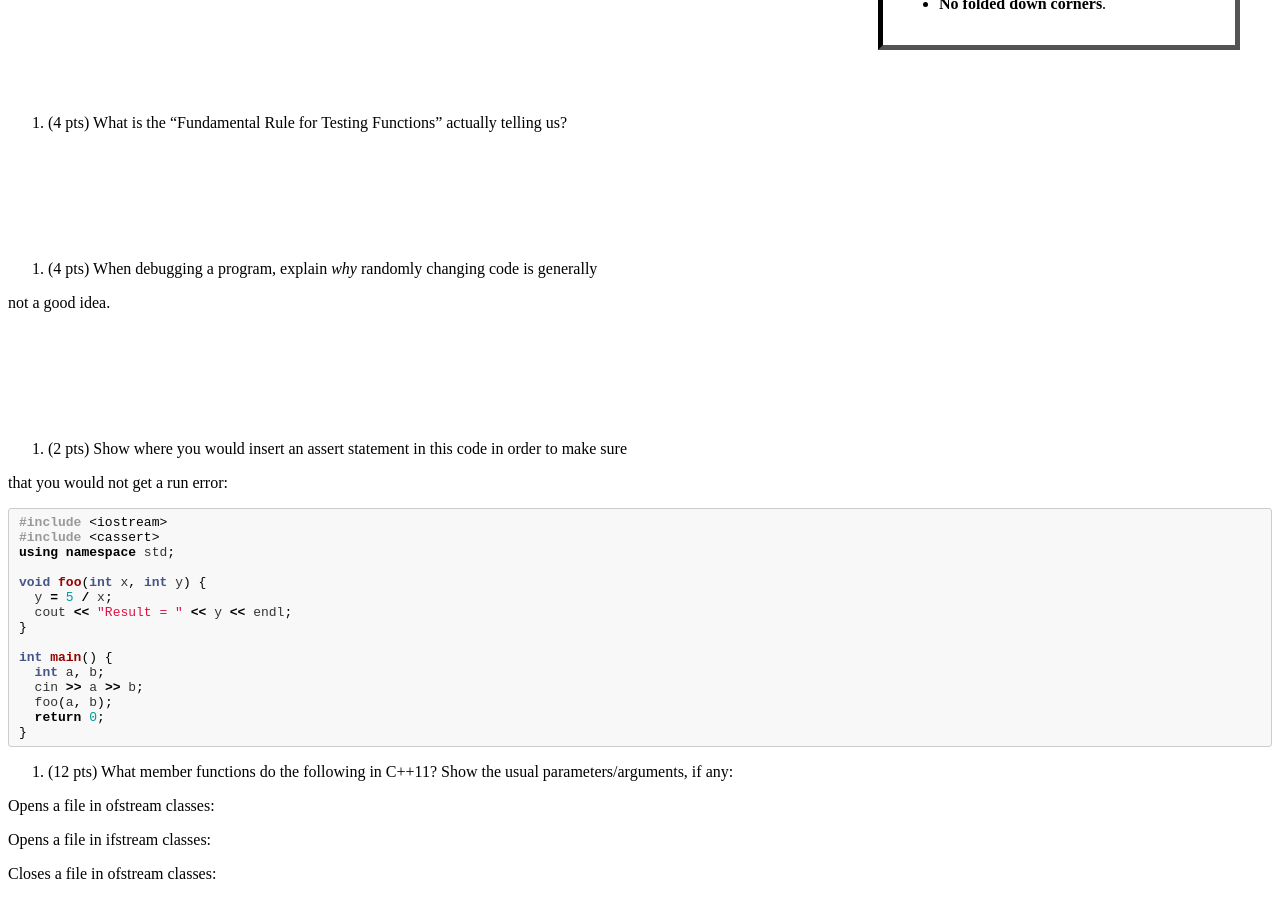
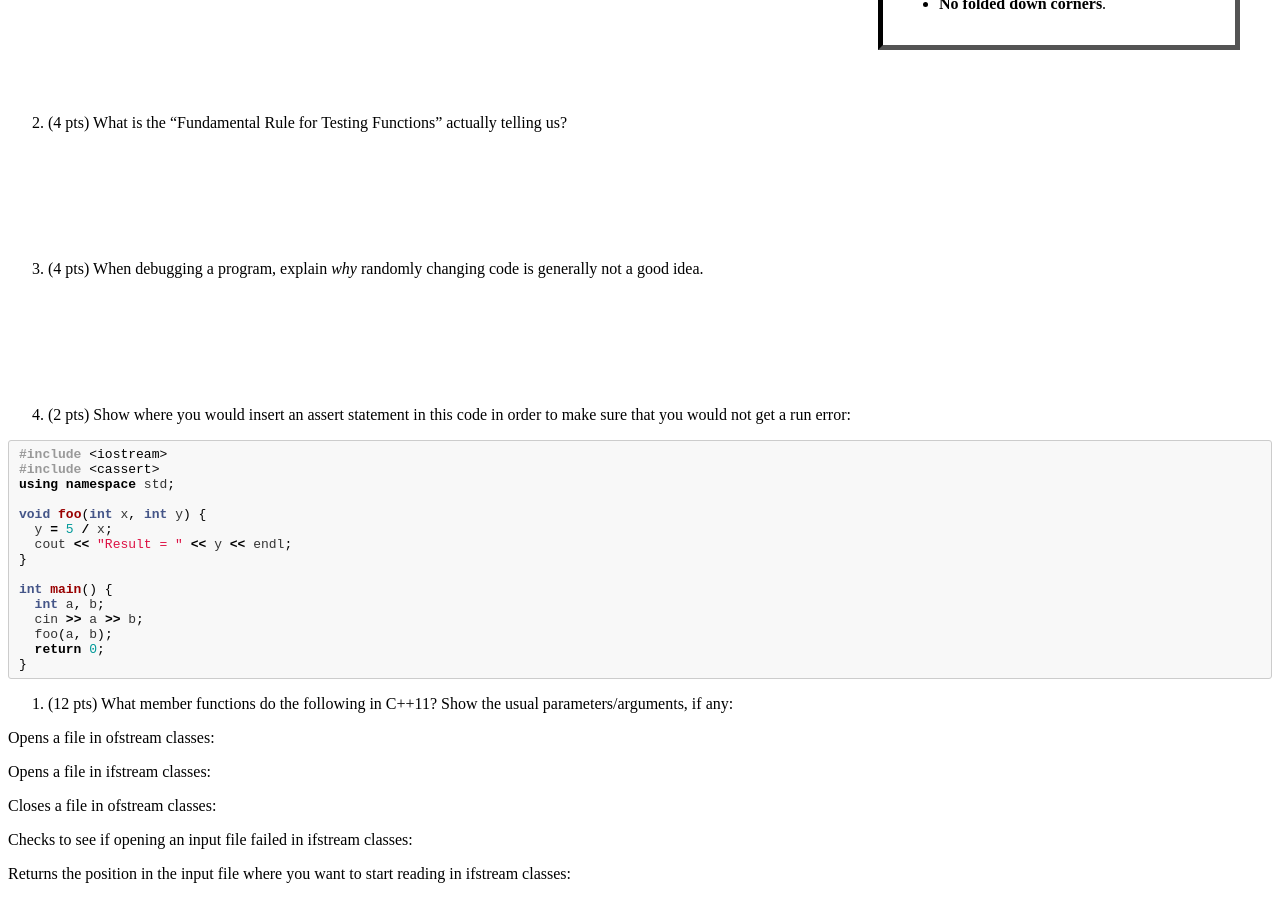
Before and after one commit to ucsb-cs16-s16/https-ucsb-cs16-s17.github.io, a Jekyll site: the page built from _hwk/h10.md, in a window 1280 px wide and 900 px high, scrolled down 840 px. Built offline with Jekyll 4.4.1, drawn with Linux system fonts in a browser that asks for light colours.

Commit message:
Update h10.md

````diff
--- a/_hwk/h10.md
+++ b/_hwk/h10.md
@@ -12,19 +12,15 @@ Read Chapter 5.4 thru 6.1. (If you do not have a copy of the textbook yet, there
 FOR BEST RESULTS, PRINT THIS PAGE AS A PDF, THEN PRINT THE PDF</b>
 
 1. (6 pts) Why would a programmer use a driver program? What about a stub?
-<div style="margin-bottom:8em"></div>
+	<div style="margin-bottom:8em"></div>
 
 2. (4 pts) What is the "Fundamental Rule for Testing Functions" actually telling us?
-<div style="margin-bottom:8em"></div>
+	<div style="margin-bottom:8em"></div>
 
-3. (4 pts) When debugging a program, explain <i>why</i> randomly changing code is generally
+3. (4 pts) When debugging a program, explain <i>why</i> randomly changing code is generally not a good idea.
+	<div style="margin-bottom:8em"></div>
 
-not a good idea.
-<div style="margin-bottom:8em"></div>
-
-4. (2 pts) Show where you would insert an assert statement in this code in order to make sure
-
-that you would not get a run error:
+4. (2 pts) Show where you would insert an assert statement in this code in order to make sure that you would not get a run error:
 
 <div markdown="1">
 ```cpp
@@ -50,15 +46,21 @@ int main() {
 
  Opens a file in ofstream classes:
 
+
  Opens a file in ifstream classes:
+
 
  Closes a file in ofstream classes:
 
+
  Checks to see if opening an input file failed in ifstream classes:
+
 
  Returns the position in the input file where you want to start reading in ifstream classes:
 
+
  Returns the position in the output sequence in ofstream classes:
+
 
 
 4. (12pts) When users run the following program: (a) What do they see on their screen? and (b) What do they see in the file myData.txt?
````
